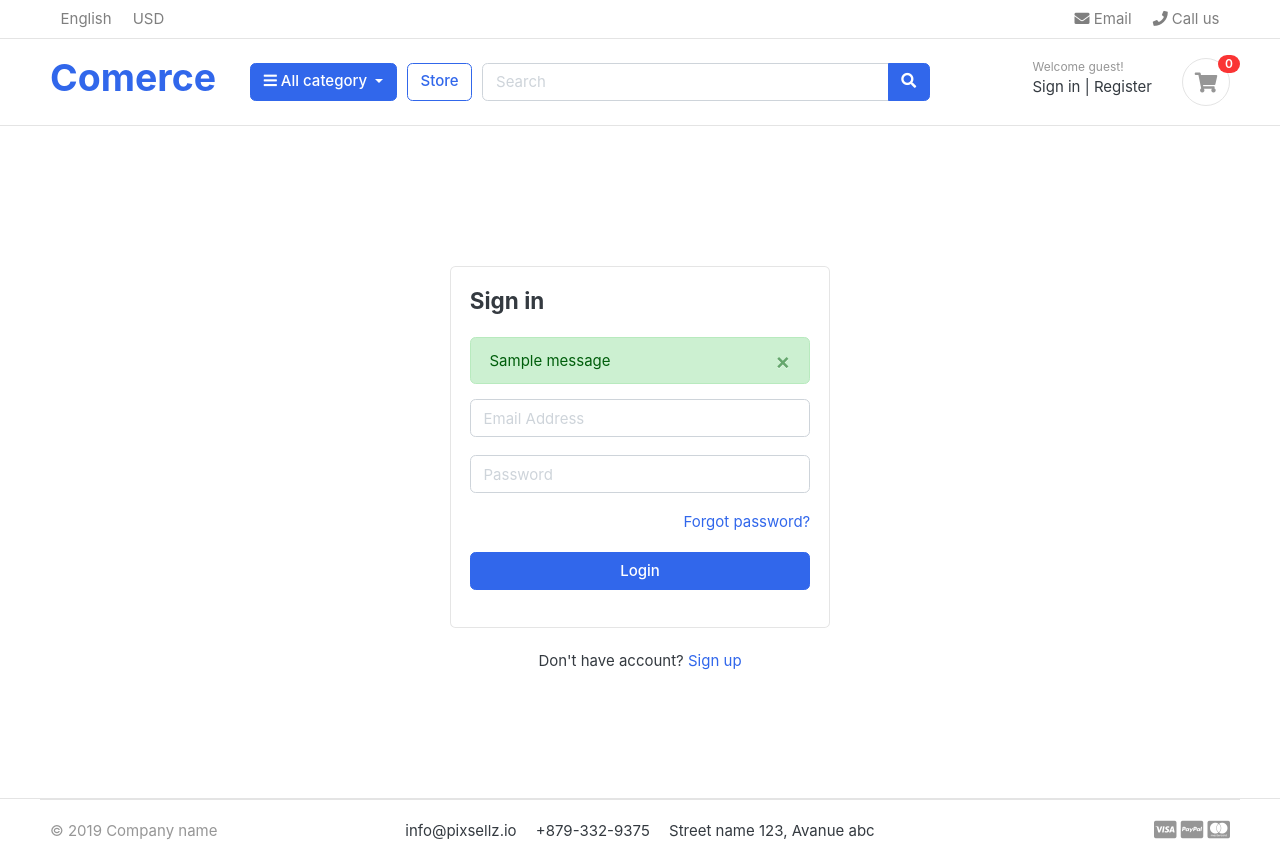
After one commit to abdelrhmannabil12/E-commerce, a Django app: page /accounts/login/ in a window 1280 px wide. The commit adds this page. Run offline with Django 3.2, Linux system fonts and the light colour scheme; data comes from the database, SQL or seed files in the repository; tables that the repository leaves empty hold one stand-in row (values such as "Sample post"); one stand-in notice (Sample message) is shown; some libraries are stand-ins or nearby versions; some web fonts are replaced.

Commit message:
login functionality

```diff
--- a/accounts/views.py
+++ b/accounts/views.py
@@ -1,7 +1,8 @@
 from django.shortcuts import render,redirect
-from django.contrib import messages
+from django.contrib import messages,auth
 from .forms import RegisterationForm
 from .models import *
+from django.contrib.auth.decorators import login_required
 # Create your views here.
 def register(request):
     if request.method == 'POST':
@@ -20,6 +21,22 @@ def register(request):
         form=RegisterationForm()
     return render(request,'register.html',{"form":form})
 def login(request):
+    if request.method == 'POST':
+        email=request.POST['email']
+        password=request.POST['password']
+
+        user= auth.authenticate(email=email,password=password)
+        if user is not None:
+            auth.login(request,user)
+            return redirect('home')
+        else:
+            messages.error(request,"wrong password or username , please try again")
+            return redirect('login')
     return render(request,'login.html')
+
+
+@login_required(login_url = 'login')
 def logout(request):
-    return
+    auth.logout(request)
+    messages.success(request,"You are Logged out")
+    return redirect('login')
--- a/templates/base.html
+++ b/templates/base.html
@@ -103,13 +103,14 @@ $(document).ready(function() {
 		    </div>
 		</form> <!-- search-wrap .end// -->
 	</div> <!-- col.// -->
+	{% if user.is_authenticated %}
 	<div class="col-lg-3 col-sm-6 col-8 order-2 order-lg-3">
 				<div class="d-flex justify-content-end mb-3 mb-lg-0">
 					<div class="widget-header">
-						<small class="title text-muted">Welcome guest!</small>
+						<small class="title text-muted">Welcome {{user.first_name}}</small>
 						<div>
-							<a href="{% url 'login' %}">Sign in</a> <span class="dark-transp"> | </span>
-							<a href="{% url 'register' %}"> Register</a>
+							<a href="{% url 'store' %}">Cart</a> <span class="dark-transp"> | </span>
+							<a href="{% url 'logout' %}"> Logout</a>
 						</div>
 					</div>
 					<a href="{% url 'cart' %}" class="widget-header pl-3 ml-3">
@@ -118,6 +119,24 @@ $(document).ready(function() {
 					</a>
 				</div> <!-- widgets-wrap.// -->
 			</div> <!-- col.// -->
+	{% else %}
+
+	<div class="col-lg-3 col-sm-6 col-8 order-2 order-lg-3">
+		<div class="d-flex justify-content-end mb-3 mb-lg-0">
+			<div class="widget-header">
+				<small class="title text-muted">Welcome guest!</small>
+				<div>
+					<a href="{% url 'login' %}">Sign in</a> <span class="dark-transp"> | </span>
+					<a href="{% url 'register' %}"> Register</a>
+				</div>
+			</div>
+			<a href="{% url 'cart' %}" class="widget-header pl-3 ml-3">
+				<div class="icon icon-sm rounded-circle border"><i class="fa fa-shopping-cart"></i></div>
+				<span class="badge badge-pill badge-danger notify">{{cart_count}}</span>
+			</a>
+		</div> <!-- widgets-wrap.// -->
+	</div> <!-- col.// -->
+	{% endif %}
 </div> <!-- row.// -->
 	</div> <!-- container.// -->
 </section> <!-- header-main .// -->
--- /dev/null
+++ b/templates/login.html
@@ -0,0 +1,49 @@
+{% extends 'base.html' %}
+
+
+{% block content %}
+
+<section class="section-conten padding-y" style="min-height:84vh">
+
+    <!-- ============================ COMPONENT LOGIN   ================================= -->
+        <div class="card mx-auto" style="max-width: 380px; margin-top:100px;">
+          <div class="card-body">
+          <h4 class="card-title mb-4">Sign in</h4>
+          {% for message in messages %}
+          <div class="container-fluid p-0">
+            <div class="alert {{ message.tags }} alert-dismissible" role="alert" >
+              <button type="button" class="close" data-dismiss="alert" aria-label="Close">
+                <span aria-hidden="True">&times;</span>
+              </button>
+              {{ message }}
+            </div>
+          </div>
+          {% endfor %}
+          <form action="{% url 'login' %}" method="POST">
+            {% csrf_token %}
+              <div class="form-group">
+                 <input type="email" class="form-control" placeholder="Email Address" name="email">
+              </div> <!-- form-group// -->
+              <div class="form-group">
+                <input type="password" class="form-control" placeholder="Password" name="password">
+              </div> <!-- form-group// -->
+
+              <div class="form-group">
+                  <a href="#" class="float-right">Forgot password?</a>
+
+              </div> <!-- form-group form-check .// -->
+              <div class="form-group">
+                  <button type="submit" class="btn btn-primary btn-block"> Login  </button>
+              </div> <!-- form-group// -->
+          </form>
+          </div> <!-- card-body.// -->
+        </div> <!-- card .// -->
+
+         <p class="text-center mt-4">Don't have account? <a href="{% url 'register' %}">Sign up</a></p>
+         <br><br>
+    <!-- ============================ COMPONENT LOGIN  END.// ================================= -->
+
+
+    </section>
+
+{% endblock %}
--- a/templates/register.html
+++ b/templates/register.html
@@ -55,7 +55,7 @@
                 </form>
             </article><!-- card-body.// -->
         </div> <!-- card .// -->
-        <p class="text-center mt-4">Have an account? <a href="">Log In</a></p>
+        <p class="text-center mt-4">Have an account? <a href="{% url 'login' %}">Log In</a></p>
         <br><br>
     <!-- ============================ COMPONENT REGISTER  END.// ================================= -->
 
```
